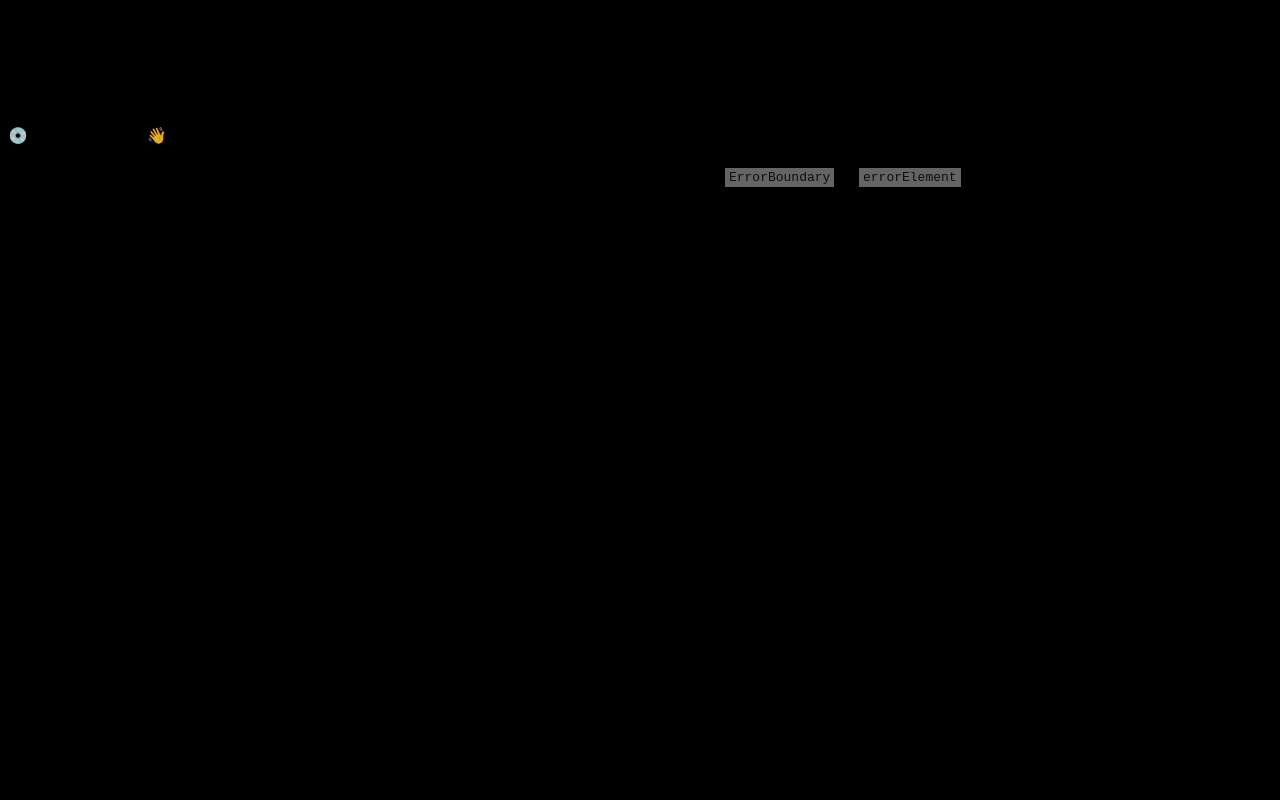
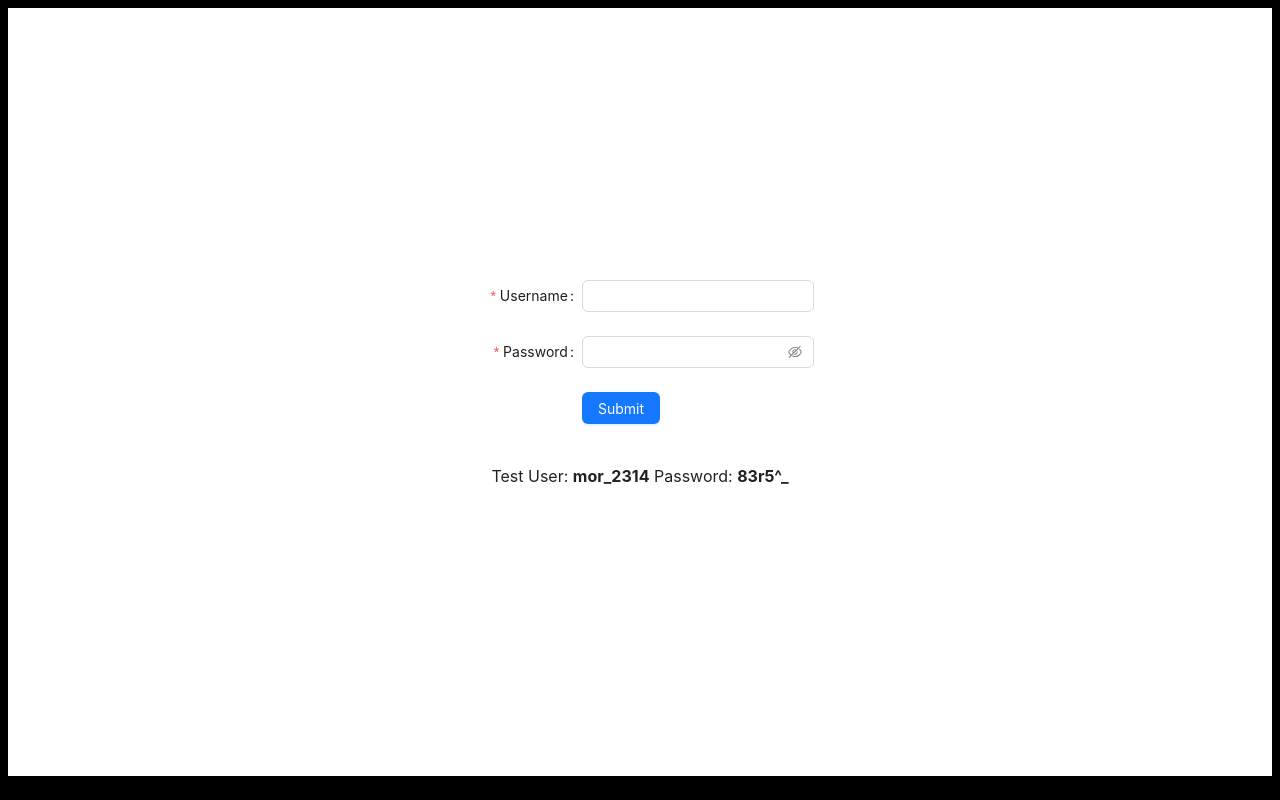
Before and after one commit to Gerasik/Products-test-task, a React (Vite) app: page /login in a window 1280 px wide. Before the commit this address had no page. Built offline with nearby package versions, Linux system fonts and the light colour scheme.

Commit message:
add login form

```diff
--- a/src/App.tsx
+++ b/src/App.tsx
@@ -6,6 +6,7 @@ import Home from "./page/Home"
 import Item from "./page/Item"
 import Create from "./page/Create"
 import Edit from "./page/Edit"
+import Login from "./page/Login"
 
 const router = createBrowserRouter([
   {
@@ -22,6 +23,10 @@ const router = createBrowserRouter([
       { path: `/${PAGE_PRODUCTS}/edit/:id`, element: <Edit /> },
     ],
   },
+  {
+    path: "/login",
+    element: <Login />,
+  },
 ])
 
 function App() {
--- /dev/null
+++ b/src/features/auth/authSlice.ts
@@ -0,0 +1,32 @@
+import { authApi } from "./../../services/auth"
+import { createSlice } from "@reduxjs/toolkit"
+
+export interface AuthState {
+  token: string
+}
+
+const initialState: AuthState = {
+  token: "",
+}
+
+export const authSlice = createSlice({
+  name: "product",
+  initialState,
+  reducers: {
+    logout: (state) => {
+      state.token = ""
+    },
+  },
+  extraReducers: (builder) => {
+    builder.addMatcher(
+      authApi.endpoints.getToken.matchFulfilled,
+      (state, { payload }) => {
+        state.token = payload.token
+      }
+    )
+  },
+})
+
+export const { logout } = authSlice.actions
+
+export default authSlice.reducer
--- /dev/null
+++ b/src/page/Login.tsx
@@ -0,0 +1,80 @@
+import React from "react"
+import { Button, Flex, Form, Input, notification } from "antd"
+import { IAuthRequest } from "../types/auth"
+import { useNavigate } from "react-router-dom"
+import { useGetTokenMutation } from "../services/auth"
+
+type FieldType = {
+  username?: string
+  password?: string
+  remember?: string
+}
+
+const Login: React.FC = () => {
+  const navigate = useNavigate()
+  const [getToken, { isLoading }] = useGetTokenMutation()
+
+  const errorNotification = () => {
+    notification.open({
+      type: "error",
+      message: `Api error`,
+    })
+  }
+
+  const onFinish = async (values: IAuthRequest) => {
+    try {
+      await getToken(values).unwrap()
+
+      navigate("/")
+    } catch (error) {
+      console.error(error)
+      errorNotification()
+    }
+  }
+
+  return (
+    <Flex
+      justify="center"
+      align="center"
+      style={{ background: "white", width: "100%", height: "96vh" }}
+      vertical
+    >
+      <Form
+        name="basic"
+        labelCol={{ span: 8 }}
+        wrapperCol={{ span: 16 }}
+        style={{ maxWidth: 600 }}
+        initialValues={{ remember: true }}
+        onFinish={onFinish}
+        autoComplete="off"
+      >
+        <Form.Item<FieldType>
+          label="Username"
+          name="username"
+          rules={[{ required: true, message: "Please input your username!" }]}
+        >
+          <Input />
+        </Form.Item>
+
+        <Form.Item<FieldType>
+          label="Password"
+          name="password"
+          rules={[{ required: true, message: "Please input your password!" }]}
+        >
+          <Input.Password />
+        </Form.Item>
+
+        <Form.Item wrapperCol={{ offset: 8, span: 16 }}>
+          <Button type="primary" htmlType="submit" loading={isLoading}>
+            Submit
+          </Button>
+        </Form.Item>
+      </Form>
+      <p>
+        Test User: <b>mor_2314</b> Password: <b>83r5^_</b>
+      </p>
+    </Flex>
+  )
+}
+
+export default Login
--- a/src/page/Main.tsx
+++ b/src/page/Main.tsx
@@ -1,12 +1,28 @@
-import React from "react"
-import { Layout, Space } from "antd"
-import { Outlet } from "react-router-dom"
+import React, { useEffect } from "react"
+import { Button, Flex, Layout, Space } from "antd"
+import { Outlet, useNavigate } from "react-router-dom"
 import { PAGE_CREATE, PAGE_PRODUCTS } from "../common/constants"
 import HeaderNavLink from "../Components/NavLink"
+import { useSelector } from "react-redux"
+import { RootState } from "../store"
+import { useAppDispatch } from "../hooks/store"
+import { logout } from "../features/auth/authSlice"
 
 const { Header, Content, Footer } = Layout
 
 const Main: React.FC = () => {
+  const navigate = useNavigate()
+  const token = useSelector(
+    (state: RootState) => state.persistedReducer.auth.token
+  )
+  const dispatch = useAppDispatch()
+
+  useEffect(() => {
+    if (!token) {
+      navigate("/login")
+    }
+  }, [navigate, token])
+
   return (
     <Layout
       style={{
@@ -15,7 +31,13 @@ const Main: React.FC = () => {
         minHeight: "97vh",
       }}
     >
-      <Header style={{ display: "flex", alignItems: "center" }}>
+      <Header
+        style={{
+          display: "flex",
+          alignItems: "center",
+          justifyContent: "space-between",
+        }}
+      >
         <Space size={"middle"}>
           <HeaderNavLink to={"."} title="Home"></HeaderNavLink>
           <HeaderNavLink
@@ -27,6 +49,13 @@ const Main: React.FC = () => {
             title="Add Product"
           ></HeaderNavLink>
         </Space>
+        <Button
+          onClick={() => {
+            dispatch(logout())
+          }}
+        >
+          Logout
+        </Button>
       </Header>
       <Content style={{ padding: "0 50px", height: "100%" }}>
         <Outlet />
--- /dev/null
+++ b/src/services/auth.ts
@@ -0,0 +1,20 @@
+import { createApi, fetchBaseQuery } from "@reduxjs/toolkit/query/react"
+import { IAuthRequest, IAuthResponse } from "../types/auth"
+
+export const authApi = createApi({
+  reducerPath: "authApi",
+  baseQuery: fetchBaseQuery({
+    baseUrl: "https://fakestoreapi.com/auth/login",
+  }),
+  endpoints: (builder) => ({
+    getToken: builder.mutation<IAuthResponse, IAuthRequest>({
+      query: (data) => ({
+        url: "",
+        method: "POST",
+        body: data,
+      }),
+    }),
+  }),
+})
+
+export const { useGetTokenMutation } = authApi
--- a/src/store.ts
+++ b/src/store.ts
@@ -12,6 +12,8 @@ import {
   REGISTER,
 } from "redux-persist"
 import storage from "redux-persist/lib/storage" // defaults to localStorage for web
+import authSlice from "./features/auth/authSlice"
+import { authApi } from "./services/auth"
 
 const persistConfig = {
   key: "root",
@@ -20,18 +22,23 @@ const persistConfig = {
 
 const rootReducer = combineReducers({
   product: productSlice,
+  auth: authSlice,
 })
 
 const persistedReducer = persistReducer(persistConfig, rootReducer)
 
 export const store = configureStore({
-  reducer: { persistedReducer, [productApi.reducerPath]: productApi.reducer },
+  reducer: {
+    persistedReducer,
+    [productApi.reducerPath]: productApi.reducer,
+    [authApi.reducerPath]: authApi.reducer,
+  },
   middleware: (getDefaultMiddleware) =>
     getDefaultMiddleware({
       serializableCheck: {
         ignoredActions: [FLUSH, REHYDRATE, PAUSE, PERSIST, PURGE, REGISTER],
       },
-    }).concat(productApi.middleware),
+    }).concat(productApi.middleware, authApi.middleware),
 })
 
 export type RootState = ReturnType<typeof store.getState>
--- /dev/null
+++ b/src/types/auth.ts
@@ -0,0 +1,8 @@
+export interface IAuthRequest {
+  login: string
+  password: string
+}
+
+export interface IAuthResponse {
+  token: string
+}
```
